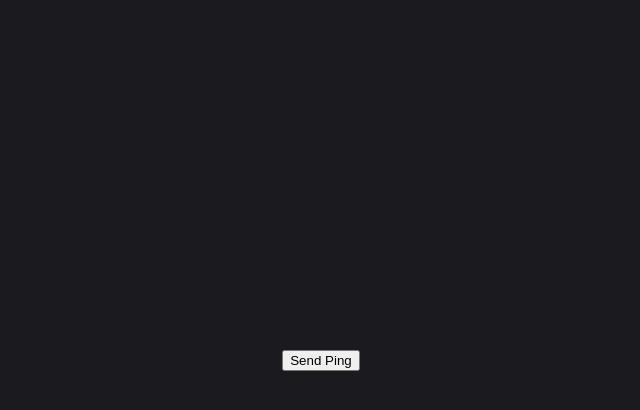
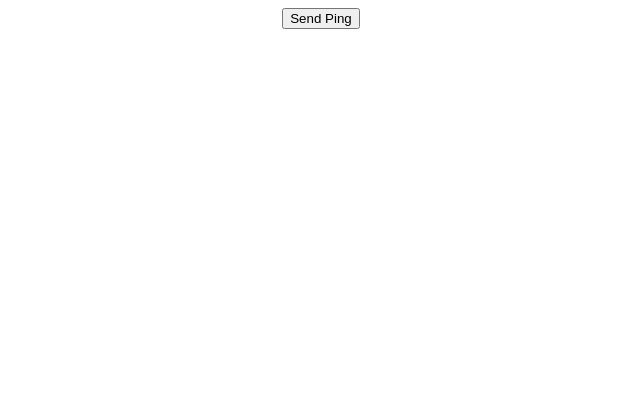
Before and after one commit to zduvall/update-exif, a React (Vite) app in the folder ExiEdit/src/renderer/: page / in a window 1280 px wide. Shown: the top 410 px of the page, without its empty margins (319-959 px from the left). Built offline with nearby package versions, Linux system fonts and the light colour scheme.

Commit message:
Strip down template

```diff
--- a/ExiEdit/src/renderer/src/assets/base.css
+++ /dev/null
@@ -1,67 +0,0 @@
-:root {
-  --ev-c-white: #ffffff;
-  --ev-c-white-soft: #f8f8f8;
-  --ev-c-white-mute: #f2f2f2;
-
-  --ev-c-black: #1b1b1f;
-  --ev-c-black-soft: #222222;
-  --ev-c-black-mute: #282828;
-
-  --ev-c-gray-1: #515c67;
-  --ev-c-gray-2: #414853;
-  --ev-c-gray-3: #32363f;
-
-  --ev-c-text-1: rgba(255, 255, 245, 0.86);
-  --ev-c-text-2: rgba(235, 235, 245, 0.6);
-  --ev-c-text-3: rgba(235, 235, 245, 0.38);
-
-  --ev-button-alt-border: transparent;
-  --ev-button-alt-text: var(--ev-c-text-1);
-  --ev-button-alt-bg: var(--ev-c-gray-3);
-  --ev-button-alt-hover-border: transparent;
-  --ev-button-alt-hover-text: var(--ev-c-text-1);
-  --ev-button-alt-hover-bg: var(--ev-c-gray-2);
-}
-
-:root {
-  --color-background: var(--ev-c-black);
-  --color-background-soft: var(--ev-c-black-soft);
-  --color-background-mute: var(--ev-c-black-mute);
-
-  --color-text: var(--ev-c-text-1);
-}
-
-*,
-*::before,
-*::after {
-  box-sizing: border-box;
-  margin: 0;
-  font-weight: normal;
-}
-
-ul {
-  list-style: none;
-}
-
-body {
-  min-height: 100vh;
-  color: var(--color-text);
-  background: var(--color-background);
-  line-height: 1.6;
-  font-family:
-    Inter,
-    -apple-system,
-    BlinkMacSystemFont,
-    'Segoe UI',
-    Roboto,
-    Oxygen,
-    Ubuntu,
-    Cantarell,
-    'Fira Sans',
-    'Droid Sans',
-    'Helvetica Neue',
-    sans-serif;
-  text-rendering: optimizeLegibility;
-  -webkit-font-smoothing: antialiased;
-  -moz-osx-font-smoothing: grayscale;
-}
--- a/ExiEdit/src/renderer/src/assets/main.css
+++ b/ExiEdit/src/renderer/src/assets/main.css
@@ -1,5 +1,3 @@
-@import './base.css';
-
 body {
   display: flex;
   align-items: center;
@@ -8,27 +6,3 @@ body {
   background-size: cover;
   user-select: none;
 }
-
-code {
-  font-weight: 600;
-  padding: 3px 5px;
-  border-radius: 2px;
-  background-color: var(--color-background-mute);
-  font-family:
-    ui-monospace,
-    SFMono-Regular,
-    SF Mono,
-    Menlo,
-    Consolas,
-    Liberation Mono,
-    monospace;
-  font-size: 85%;
-}
-
-#root {
-  display: flex;
-  align-items: center;
-  justify-content: center;
-  flex-direction: column;
-  margin-bottom: 80px;
-}
```
